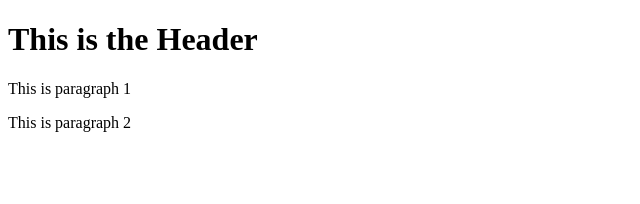
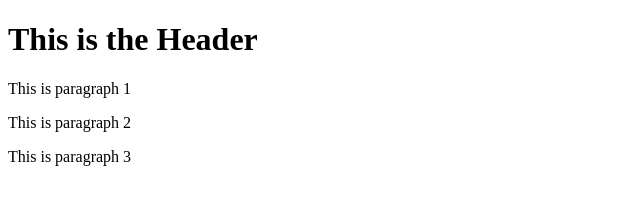
Before and after one commit to amna74670/git-test1, a website: page index.html in a window 1280 px wide. Shown: the whole page, without its empty margins (0-640 px from the left). Drawn offline with Linux system fonts and the light colour scheme.

Commit message:
fourth commit

```diff
--- a/index.html
+++ b/index.html
@@ -8,5 +8,6 @@
     <h1>This is the Header</h1>
     <p>This is paragraph 1</p>
     <p>This is paragraph 2</p>
+    <p>This is paragraph 3</p>
   </body>
 </html>
```
Also changed, not shown: package.json (added, +25 -0 lines), 2 other files.
